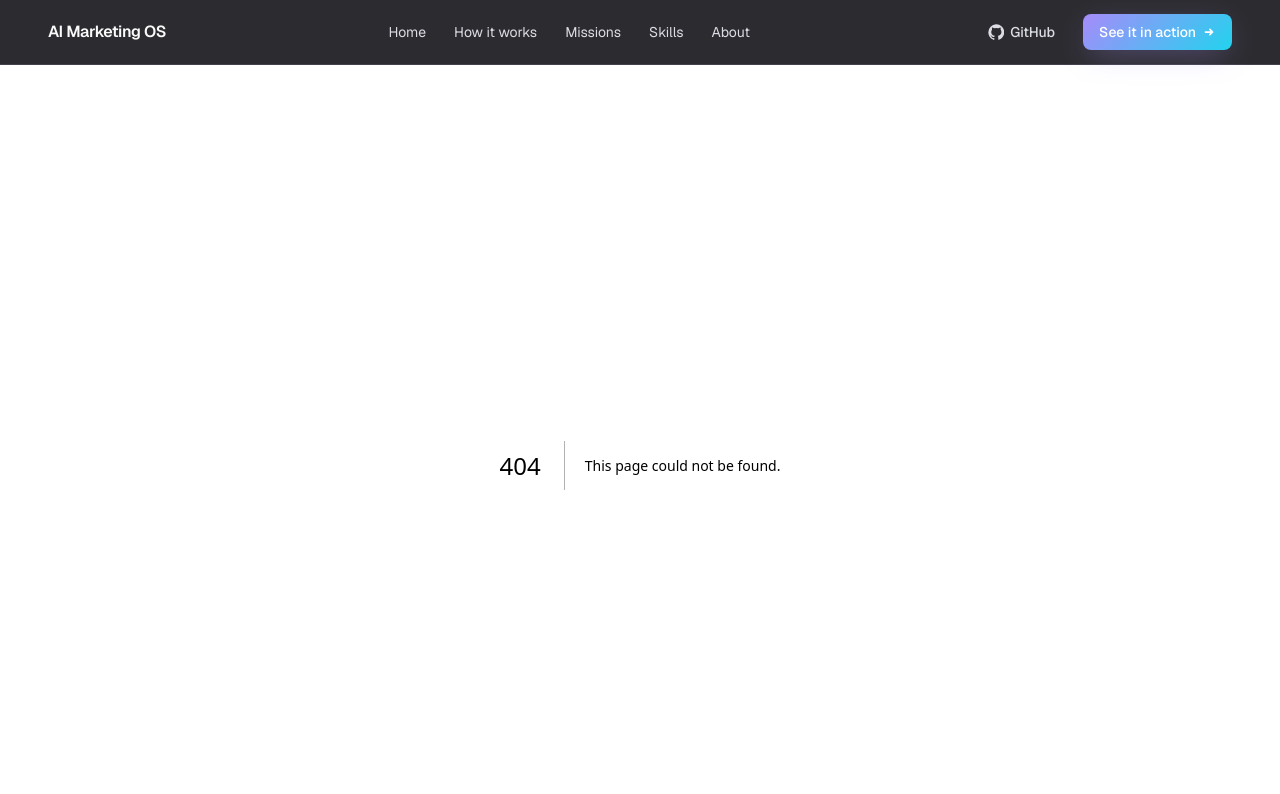
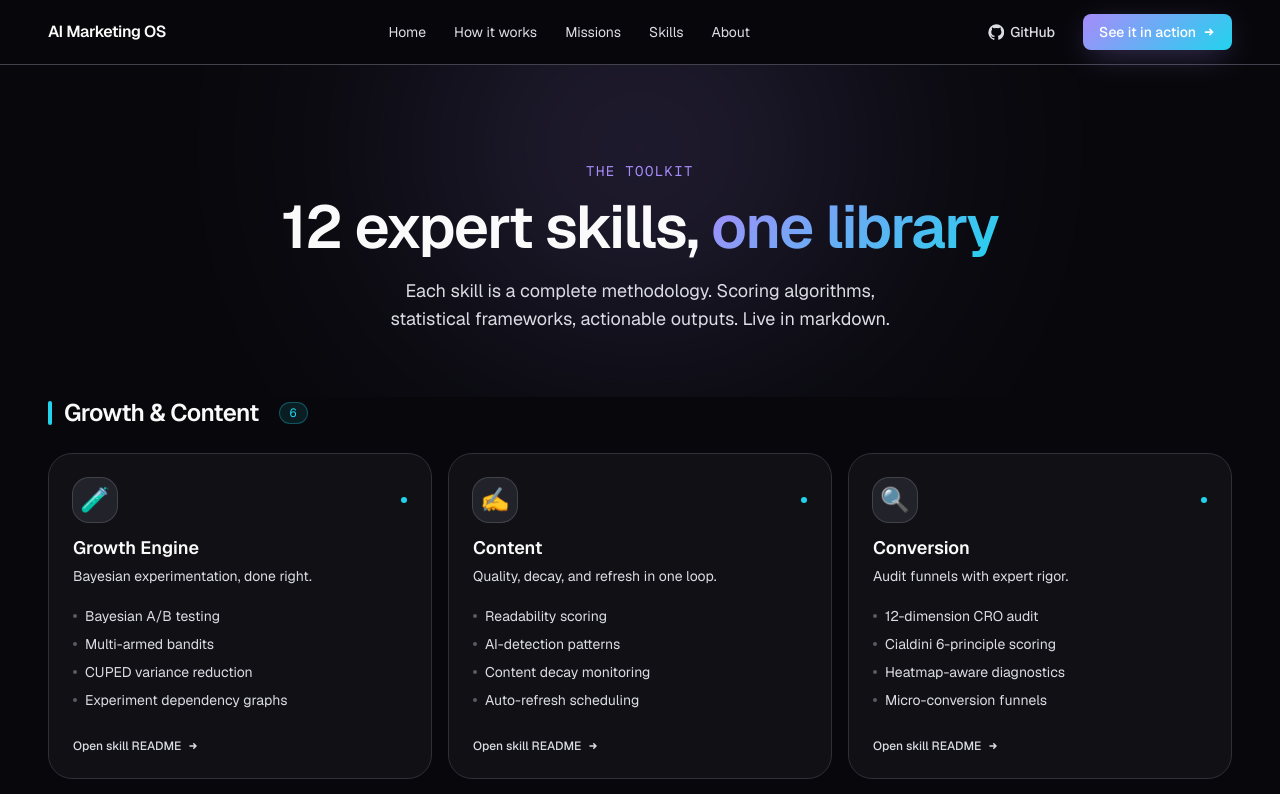
Before and after one commit to varunk130/ai-marketing-os, a Next.js app: page /skills in a window 1280 px wide. Before the commit this address had no page. Shown: the top 794 px of the page. Built offline with nearby package versions, Linux system fonts and the light colour scheme.

Commit message:
feat(skills): add 12-skill catalog page
Skills grouped by category (growth / sales / ops) with per-card
methodology bullets and deep links to each skill's README in the
upstream ai-marketing-claude-skills repo.

```diff
--- /dev/null
+++ b/app/skills/page.tsx
@@ -0,0 +1,139 @@
+import { Container } from "@/components/ui/container";
+import { BackgroundMesh } from "@/components/ui/background-mesh";
+import { skills, categoryLabels } from "@/data/skills";
+import { cn } from "@/lib/utils";
+
+export const metadata = {
+  title: "Skills catalog",
+  description:
+    "12 expert marketing skills. Bayesian A/B testing, lead scoring, CRO audits, MEDDPICC qualification, and more.",
+};
+
+const categoryStyles: Record<string, { dot: string; chip: string; bar: string }> = {
+  growth: {
+    dot: "bg-cyan",
+    chip: "text-cyan border-cyan/30 bg-cyan/10",
+    bar: "bg-cyan",
+  },
+  sales: {
+    dot: "bg-pink",
+    chip: "text-pink border-pink/30 bg-pink/10",
+    bar: "bg-pink",
+  },
+  ops: {
+    dot: "bg-violet",
+    chip: "text-violet border-violet/30 bg-violet/10",
+    bar: "bg-violet",
+  },
+};
+
+export default function SkillsPage() {
+  const byCategory = Object.entries(categoryLabels).map(([key, label]) => ({
+    key,
+    label,
+    items: skills.filter((s) => s.category === key),
+  }));
+
+  return (
+    <>
+      <section className="relative isolate overflow-hidden pt-24 pb-16">
+        <BackgroundMesh variant="subtle" />
+        <Container size="lg">
+          <div className="mx-auto max-w-3xl text-center">
+            <div className="text-sm font-mono uppercase tracking-widest text-violet">
+              The Toolkit
+            </div>
+            <h1 className="mt-4 text-balance text-5xl font-semibold tracking-tight sm:text-6xl">
+              12 expert skills,{" "}
+              <span className="text-gradient">one library</span>
+            </h1>
+            <p className="mx-auto mt-5 max-w-2xl text-balance text-lg text-muted">
+              Each skill is a complete methodology. Scoring algorithms,
+              statistical frameworks, actionable outputs. Live in markdown.
+            </p>
+          </div>
+        </Container>
+      </section>
+
+      <section className="pb-32">
+        <Container size="xl">
+          {byCategory.map((group) => {
+            const styles = categoryStyles[group.key];
+            return (
+              <div key={group.key} className="mt-16 first:mt-0">
+                <div className="mb-6 flex items-center gap-3">
+                  <span className={cn("h-6 w-1 rounded-full", styles.bar)} />
+                  <h2 className="text-2xl font-semibold tracking-tight">
+                    {group.label}
+                  </h2>
+                  <span
+                    className={cn(
+                      "ml-2 inline-flex items-center gap-1.5 rounded-full border px-2.5 py-0.5 text-xs font-mono",
+                      styles.chip,
+                    )}
+                  >
+                    {group.items.length}
+                  </span>
+                </div>
+
+                <div className="grid gap-4 sm:grid-cols-2 lg:grid-cols-3">
+                  {group.items.map((skill) => (
+                    <div
+                      key={skill.id}
+                      className="group flex flex-col gap-3 rounded-2xl border border-border bg-surface/50 p-6 transition-all hover:border-border-strong hover:bg-surface"
+                    >
+                      <div className="flex items-center justify-between">
+                        <div className="flex h-11 w-11 items-center justify-center rounded-xl bg-surface-elevated text-2xl ring-1 ring-border-strong">
+                          {skill.icon}
+                        </div>
+                        <span className={cn("h-1.5 w-1.5 rounded-full", styles.dot)} />
+                      </div>
+                      <div>
+                        <h3 className="text-lg font-semibold text-foreground">
+                          {skill.name}
+                        </h3>
+                        <p className="mt-1 text-sm leading-5 text-muted">
+                          {skill.tagline}
+                        </p>
+                      </div>
+                  <ul className="mt-2 space-y-2 text-sm text-muted">
+                    {skill.differentiators.map((d) => (
+                      <li key={d} className="flex items-start gap-2">
+                        <span className="mt-2 h-1 w-1 shrink-0 rounded-full bg-border-accent" />
+                        <span className="leading-5">{d}</span>
+                      </li>
+                    ))}
+                  </ul>
+                      <a
+                        href={`https://github.com/varunk130/ai-marketing-claude-skills/tree/main/${skill.id}`}
+                        target="_blank"
+                        rel="noopener noreferrer"
+                        className="mt-4 inline-flex items-center gap-1.5 text-xs font-medium text-muted transition-colors hover:text-foreground"
+                      >
+                        Open skill README
+                        <svg
+                          viewBox="0 0 16 16"
+                          className="h-3 w-3"
+                          fill="none"
+                          stroke="currentColor"
+                          strokeWidth="2"
+                          aria-hidden
+                        >
+                          <path
+                            d="M4 8h8m0 0-3-3m3 3-3 3"
+                            strokeLinecap="round"
+                            strokeLinejoin="round"
+                          />
+                        </svg>
+                      </a>
+                    </div>
+                  ))}
+                </div>
+              </div>
+            );
+          })}
+        </Container>
+      </section>
+    </>
+  );
+}
```
